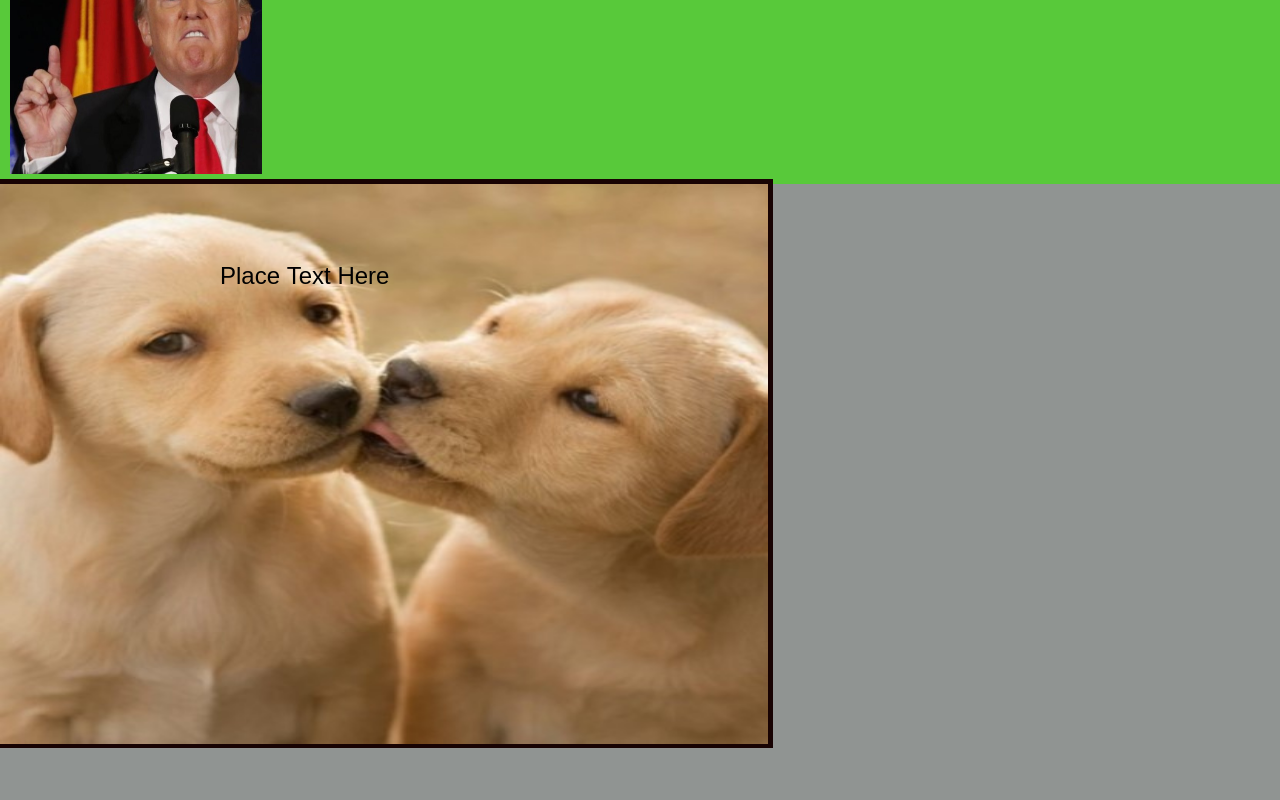
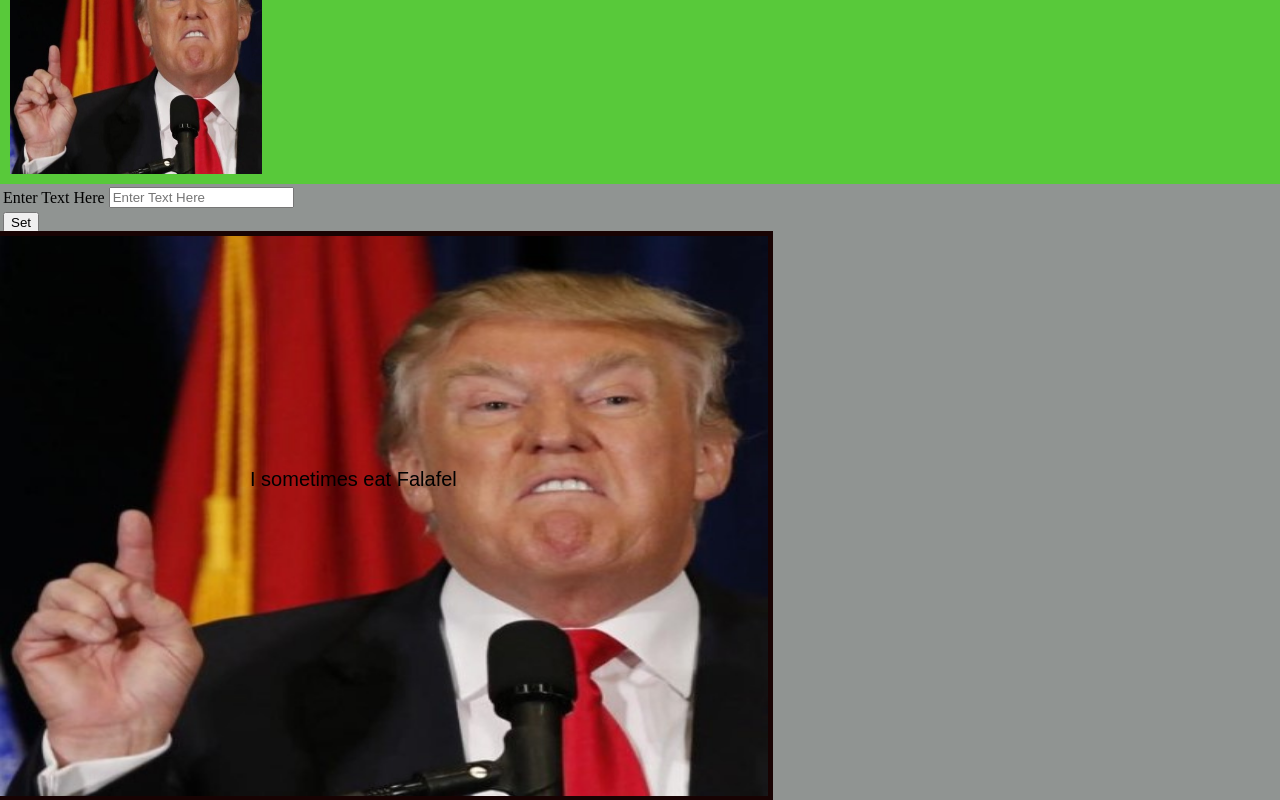
Before and after one commit to YorkLidor/MemeGenerator, a plain HTML site: page index.html in a window 1280 px wide. Shown: the part 722-1522 px from the top of the page. Before the commit the page ends 1470 px from the top, so only its background shows below. Drawn offline with Linux system fonts and the light colour scheme.

Commit message:
Adding text input from the user

```diff
--- a/index.html
+++ b/index.html
@@ -48,6 +48,26 @@
 
     <!-- Meme Editor -->
     <section class="edit-container">
+
+        <section class="meme-editor">
+                <form id="frmRegister" onsubmit="onSubmitForm(event)">
+                    <table>
+                        <tr>
+                            <td><label for="name">Enter Text Here</label></td>
+                            <td>
+                               <label for="user-text" class="form-label"></label>
+                               <input type="text" class="text" name="background-input" id="user-text" placeholder="Enter Text Here" title="Choose your color">
+                            </td>
+                        </tr>
+                        <tr>
+                            <td>
+                                <button type="submit" class="btn btn-primary">Set</button>
+                            </td>
+                        </tr>
+                    </table>
+                </form>
+        </section>
+
         <div class="canvas-container">
             <canvas id="meme-canvas"
               width="400"
@@ -55,6 +75,7 @@
               style="outline: 5px solid rgb(24, 3, 3)"
             ></canvas>
           </div>
+
     </section>
 
 
--- a/js/meme.controller.js
+++ b/js/meme.controller.js
@@ -12,10 +12,29 @@ function onInit() {
 
 function renderMeme() {
     const currMeme = getMeme()
-    const currImgId = currMeme.imgId
-    const currImgUrl = getImgUrl(currImgId)
+    const currImgUrl = getImgUrl(currMeme.imgId)
     drawImg(currImgUrl)
 
+}
+
+function drawImg(imgUrl) {
+    const elImg = new Image() //Create a new html img element
+    elImg.src = imgUrl //Send a network req to get that image, define the img src
+    elImg.onload = () => {
+        gCtx.drawImage(elImg, 0, 0, gElCanvas.width, gElCanvas.height)
+        drawText()
+    }
+}
+
+// size = '24', font = 'Arial', text = 'ssssssss', x = 220, y = 100
+
+function drawText() {
+    const currMemeLines = getMemeLines()
+    console.log('currMemeLines:', currMemeLines)
+    currMemeLines.forEach((line)=>{
+        gCtx.font = `${line.size}px Arial`
+        gCtx.fillText(`${line.txt}`, line.align.x, line.align.x)
+    })
 }
 
 function resizeCanvas() {
@@ -24,16 +43,10 @@ function resizeCanvas() {
     gElCanvas.height = elContainer.offsetHeight
 }
 
-function drawImg(imgUrl='images/memes/5.jpg') {
-    const elImg = new Image() //Create a new html img element
-    elImg.src = imgUrl //Send a network req to get that image, define the img src
-    elImg.onload = () => {
-        gCtx.drawImage(elImg, 0, 0, gElCanvas.width, gElCanvas.height)
-        drawText()
-    }
+function onSubmitForm(ev){
+    ev.preventDefault()
+    const userText = document.getElementById('user-text').value
+    setMemeText(userText)
+    renderMeme()
+    console.log('rendering')
 }
-
-function drawText(size = '24', font = 'Arial', text = 'Place Text Here', x = 220, y = 100) {
-    gCtx.font = `${size}px ${font}`
-    gCtx.fillText(`${text}`, x, y)
-}
--- a/js/meme.service.js
+++ b/js/meme.service.js
@@ -1,34 +1,52 @@
 'use strict'
 
-var gKeywordSearchCountMap = {'funny': 12,'cat': 16, 'baby': 2}
+var gKeywordSearchCountMap = { 'funny': 12, 'cat': 16, 'baby': 2 }
 
-var gImgs = [{id: 1, url: 'images/memes/1.jpg', keywords: ['funny', 'cat']},{id: 2, url: 'images/memes/2.jpg', keywords: ['funny', 'cat']}];
+var gImgs = [{ id: 1, url: 'images/memes/1.jpg', keywords: ['funny', 'cat'] }, { id: 2, url: 'images/memes/2.jpg', keywords: ['funny', 'cat'] }];
 
 var gMeme = {
-    imgId: 2,
+    imgId: 1,
     selectedLineIdx: 0,
     lines: [
         {
-        txt: 'I sometimes eat Falafel',
-        size: 20,
-        align: 'left',
-        color: 'red'
+            txt: 'I sometimes eat Falafel',
+            font: 'Ariel',
+            size: 20,
+            align: {x: 250, y:250},
+            color: 'red'
         }
     ]
 }
 
-
-function getMeme(){
+function getMeme() {
     return gMeme
 }
 
-function getImgUrl(imgId){
-   const currImg = _getImgById(imgId)
-   return currImg.url
+function getMemeLines() {
+    return gMeme.lines
 }
 
-function _getImgById(imgId){
-    const currImg = gImgs.find((img)=> img.id === imgId)
-    if(currImg) return currImg
+function getImgUrl(imgId) {
+    const currImg = getImgById(imgId)
+    return currImg.url
+}
+
+function getImgById(imgId) {
+    const currImg = gImgs.find((img) => img.id === imgId)
+    if (currImg) return currImg
     return null
 }
+
+function setMemeText(txt) {
+    gMeme.lines.push(_createLine(txt))
+}
+
+function _createLine(txt='Defult Line',font ='Arial', size = 24, align = { x: 250, y: 250 }, color = 'red') {
+    return {
+        txt,
+        font,
+        size,
+        align,
+        color,
+    }
+}
```
